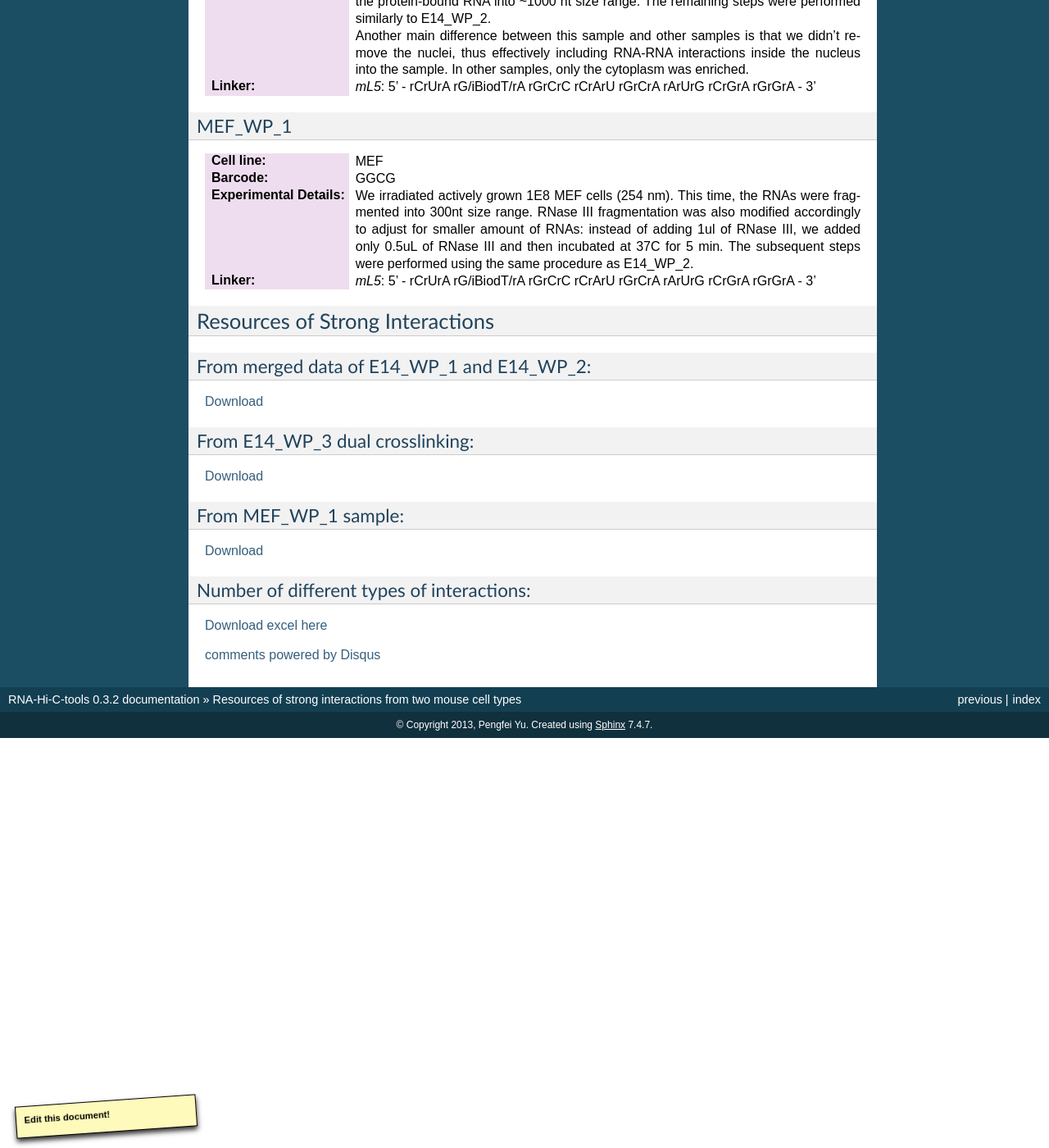
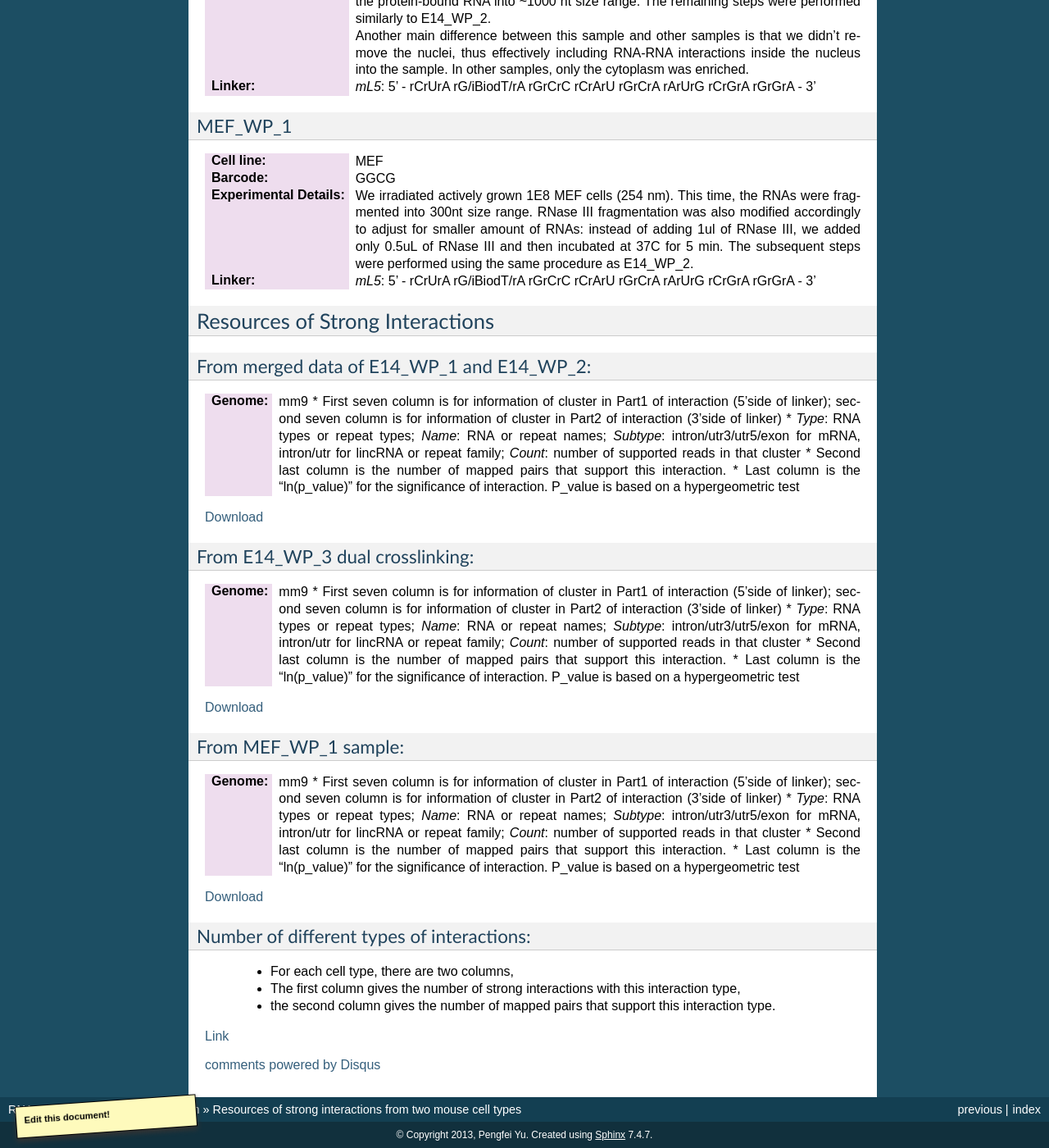
Before and after one commit to yu68/RNA-Hi-C, a Sphinx documentation site: the page built from doc/source/Data_Resources.rst, in a window 1280 px wide and 1400 px high, scrolled down 1388 px. Shown: the whole window at 82% size. Built offline with Sphinx 7.4.7, drawn with Linux system fonts in a browser that asks for light colours; formulas are drawn with MathJax 3; comment, search, counter and statistics services are not loaded.

Commit message:
add data for different interaction types

```diff
--- a/doc/source/Data_Resources.rst
+++ b/doc/source/Data_Resources.rst
@@ -95,17 +95,43 @@ Resources of Strong Interactions
 
 From merged data of E14_WP_1 and E14_WP_2:
 ------------------------------------------
+
+:Genome: mm9
+ * First seven column is for information of cluster in Part1 of interaction (5'side of linker); second seven column is for information of cluster in Part2 of interaction (3'side of linker)
+ *  *Type*: RNA types or repeat types; *Name*: RNA or repeat names; *Subtype*: intron/utr3/utr5/exon for mRNA, intron/utr for lincRNA or repeat family; *Count*: number of supported reads in that cluster
+ * Second last column is the number of mapped pairs that support this interaction.
+ * Last column is the "ln(p_value)" for the significance of interaction. P_value is based on a hypergeometric test
+
 `Download <http://systemsbio.ucsd.edu/RNA-Hi-C/Data/ACCT_GGCG_interaction_clusters.xlsx>`_
 
 From E14_WP_3 dual crosslinking:
 --------------------------------
+
+:Genome: mm9
+ * First seven column is for information of cluster in Part1 of interaction (5'side of linker); second seven column is for information of cluster in Part2 of interaction (3'side of linker)
+ *  *Type*: RNA types or repeat types; *Name*: RNA or repeat names; *Subtype*: intron/utr3/utr5/exon for mRNA, intron/utr for lincRNA or repeat family; *Count*: number of supported reads in that cluster
+ * Second last column is the number of mapped pairs that support this interaction.
+ * Last column is the "ln(p_value)" for the significance of interaction. P_value is based on a hypergeometric test
+
 `Download <http://systemsbio.ucsd.edu/RNA-Hi-C/Data/AATG_interaction_clusters.xlsx>`_
 
 From MEF_WP_1 sample:
 ---------------------
+
+:Genome: mm9
+ * First seven column is for information of cluster in Part1 of interaction (5'side of linker); second seven column is for information of cluster in Part2 of interaction (3'side of linker)
+ *  *Type*: RNA types or repeat types; *Name*: RNA or repeat names; *Subtype*: intron/utr3/utr5/exon for mRNA, intron/utr for lincRNA or repeat family; *Count*: number of supported reads in that cluster
+ * Second last column is the number of mapped pairs that support this interaction.
+ * Last column is the "ln(p_value)" for the significance of interaction. P_value is based on a hypergeometric test
+
 `Download <http://systemsbio.ucsd.edu/RNA-Hi-C/Data/GGCG_MEF_interaction_clusters.xlsx>`_
 
 
 Number of different types of interactions:
 ------------------------------------------
-`Download excel here <http://systemsbio.ucsd.edu/RNA-Hi-C/Data/Count_types_interaction.xlsx>`_
+
+ * For each cell type, there are two columns,
+ * The first column gives the number of strong interactions with this interaction type,
+ * the second column gives the number of mapped pairs that support this interaction type.
+
+`Link <http://systemsbio.ucsd.edu/RNA-Hi-C/Data/Count_types_interaction.htm>`_
```
Also changed, not shown: 11 other files.
